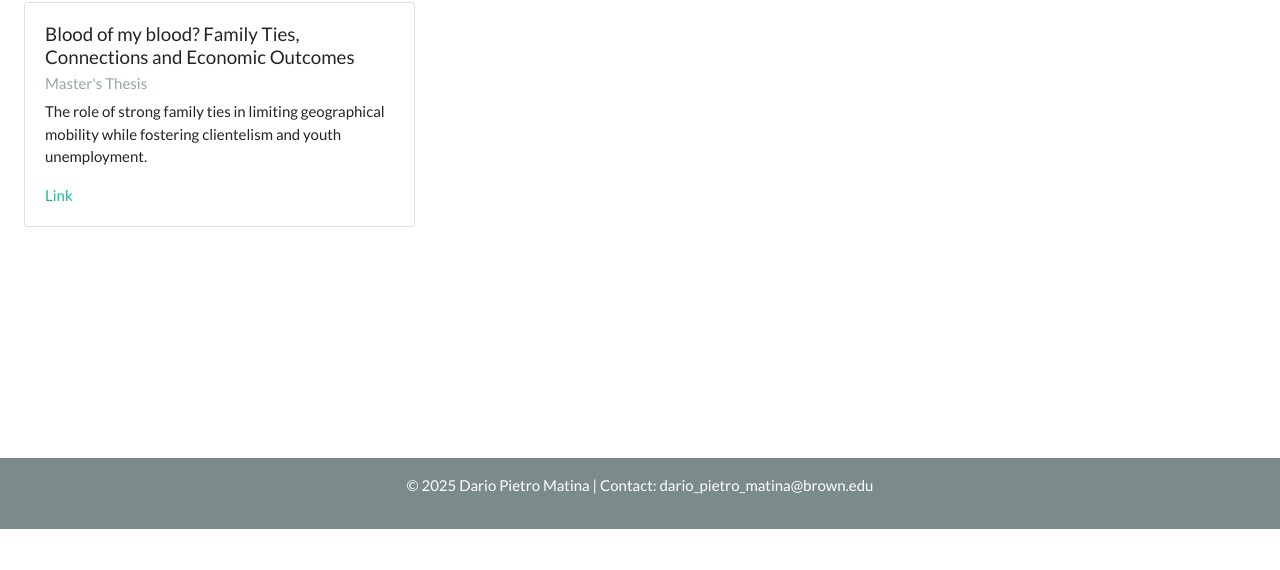
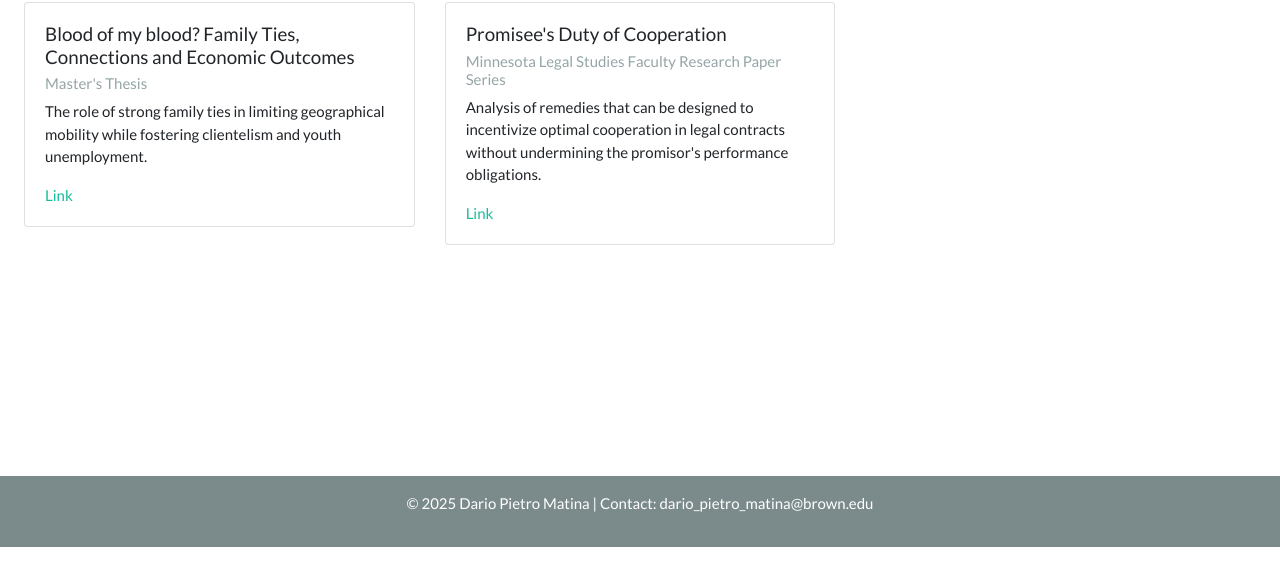
Before and after one commit to dmatina/dmatina.github.io, a plain HTML site: page research.html in a window 1280 px wide. Shown: the part 230-800 px from the top of the page. Drawn offline with nearby package versions, Linux system fonts and the light colour scheme.

Commit message:
new paper added

```diff
--- a/research.html
+++ b/research.html
@@ -59,6 +59,19 @@
       </div>
     </div>
 
+
+    <!-- New SSRN Paper Card -->
+    <div class="col mb-4">
+      <div class="card">
+        <div class="card-body">
+          <h5 class="card-title">Promisee's Duty of Cooperation</h5>
+          <h6 class="card-subtitle mb-2 text-muted">Minnesota Legal Studies Faculty Research Paper Series</h6>
+          <p class="card-text">Analysis of remedies that can be designed to incentivize optimal cooperation in legal contracts without undermining the promisor's performance obligations.</p>
+          <a href="https://papers.ssrn.com/sol3/papers.cfm?abstract_id=5234223" target="_blank" class="card-link">Link</a>
+        </div>
+      </div>
+    </div>
+
   </div>
 
 </div>
```
Also changed, not shown: index.html (+1 -1 lines).
